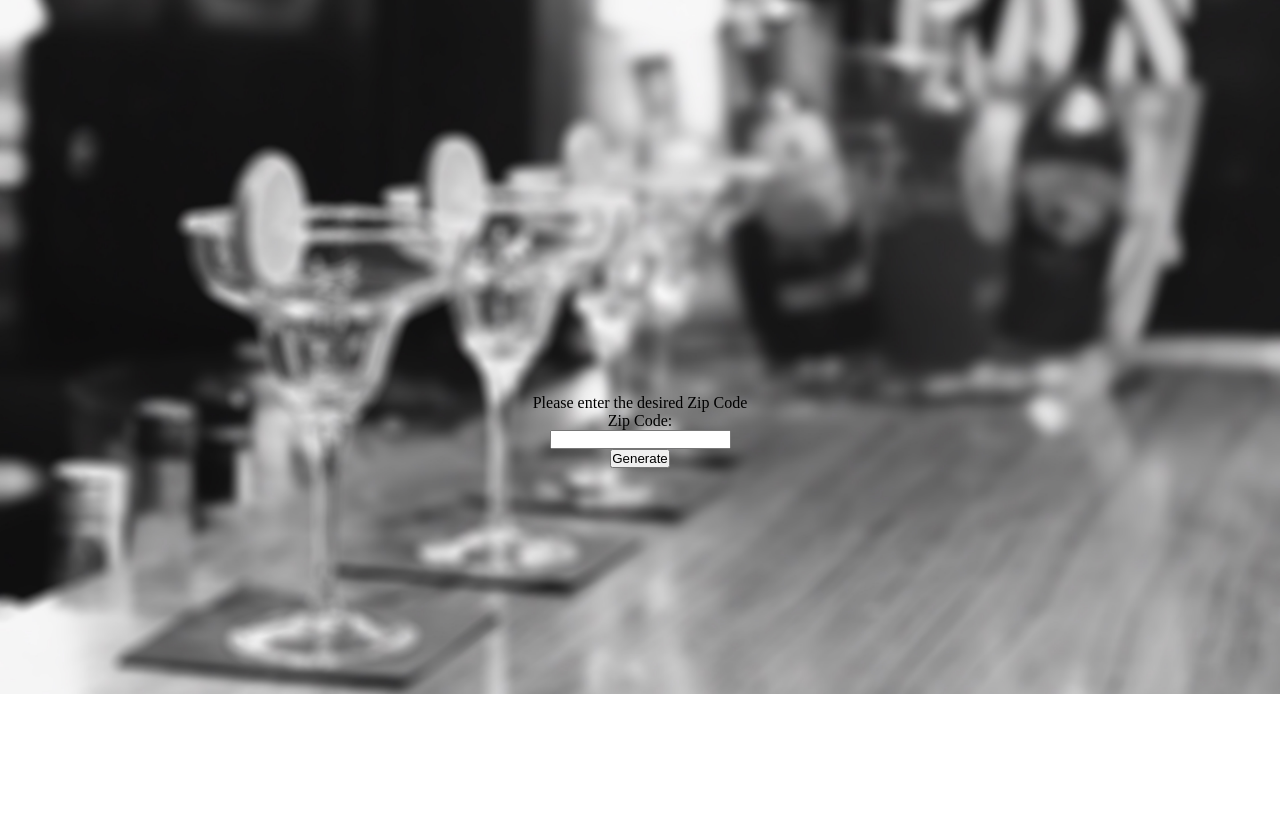
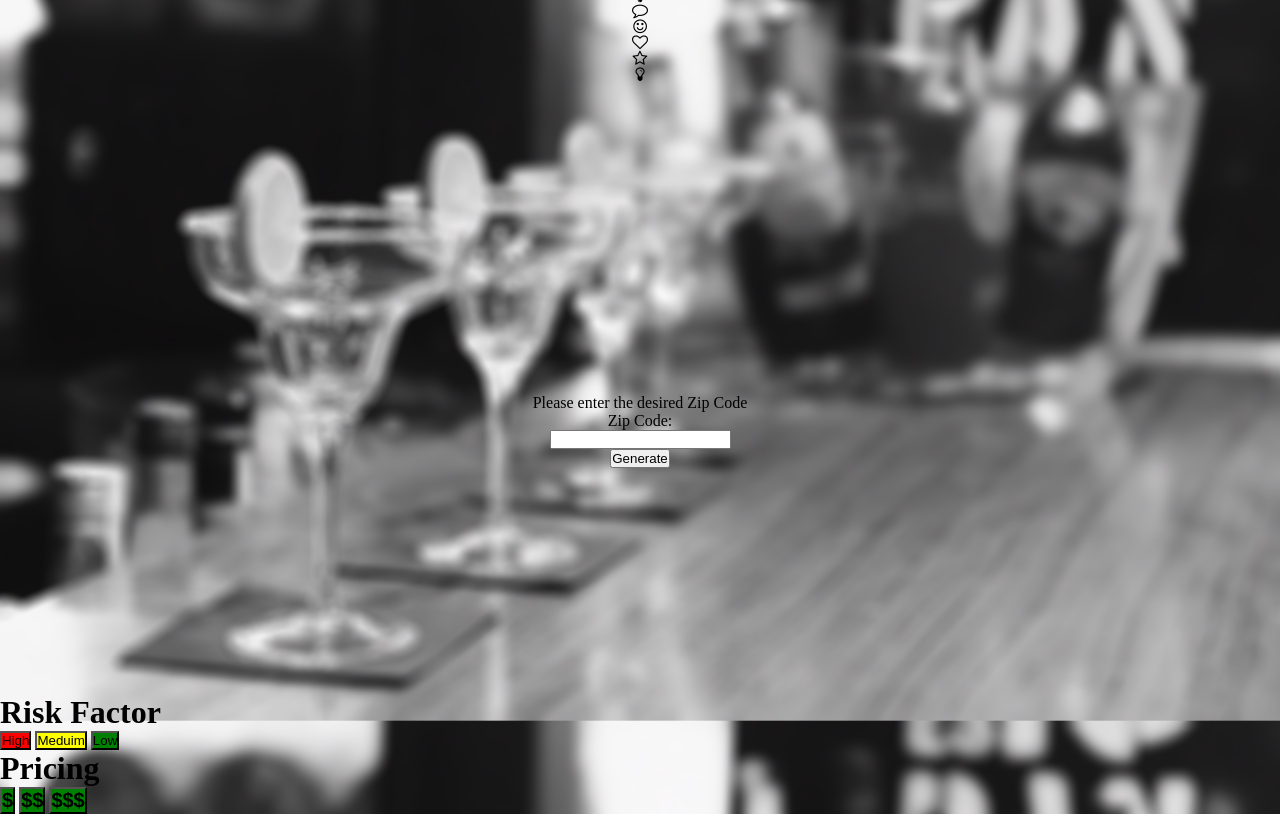
Before and after one commit to CSCI152/YelpWeb, a plain HTML site: page homepage.html in a window 1280 px wide. Shown: the part 106-920 px from the top of the page. Before the commit the page ends 800 px from the top, so only its background shows below. Drawn offline with Linux system fonts and the light colour scheme; files whose address does not match are found by name.

Commit message:
Added risk factor and price

```diff
--- a/homepage.html
+++ b/homepage.html
@@ -1,11 +1,29 @@
 <html>
 		<link rel="stylesheet" href = "style.css" type = "text/css" />
+		<link href="//maxcdn.bootstrapcdn.com/font-awesome/4.1.0/css/font-awesome.min.css" rel="stylesheet">
 	<head>
 		<title> Activity Box </title>
 	</head>
 		<body>
 				<div class = "header">
 					<span class = "maintitle">Activity Box</span>
+					<div id="wrapper">
+        			<div id="wheel">
+           			<div id="inner-wheel">
+               		<div class="sec"><span class="fa fa-bell-o"></span></div>
+                	<div class="sec"><span class="fa fa-comment-o"></span></div>
+                	<div class="sec"><span class="fa fa-smile-o"></span></div>
+                	<div class="sec"><span class="fa fa-heart-o"></span></div>
+                	<div class="sec"><span class="fa fa-star-o"></span></div>
+                	<div class="sec"><span class="fa fa-lightbulb-o"></span></div>
+            	</div>
+            <div id="spin">
+                <div id="inner-spin"></div>
+            </div>
+            <div id="shine"></div>
+        	</div>
+        	<div id="txt"></div>
+  			</div>
 				</div>
 				<div class="content">
 					<span class = "zipheader">Please enter the desired Zip Code</span>
@@ -15,7 +33,20 @@
 					</form>
 					<button class = "Zipcode"> Generate </button>
 				</div>
-
-
+				<div class = "riskfactor">
+					<h1>Risk Factor</h1>
+					<button style = "background:red"> High </button>
+					<button style = "background:yellow"> Meduim </button>
+					<button style = "background:green"> Low </button>
+				</div>
+				<!--
+				<div class = "map">
+				</div>-->
+				<div class = "price">
+				<h1>Pricing</h1>
+					<button style = "background:green"><h2>$</h2></button>
+					<button style = "background:green"><h2>$$</h2></button>
+					<button style = "background:green"><h2>$$$</h2></button>
+				</div>
 		</body>
 </html>
--- a/style.css
+++ b/style.css
@@ -35,3 +35,8 @@ body{
 	font-family: sans-serif;
 
 }
+
+.map{
+	 height: 400px;
+     width: 100%;
+}
```
